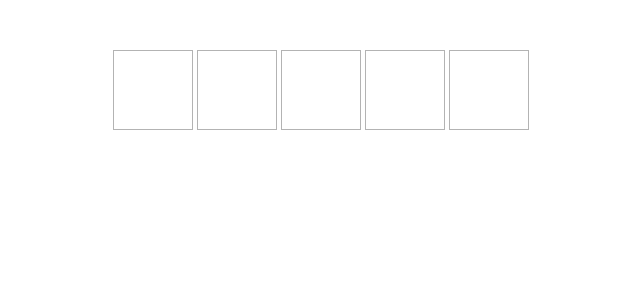
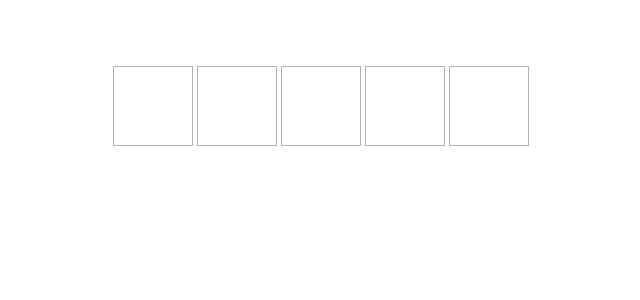
Before and after one commit to rustavellyne/vitest-vue3-coverage, a Vue app: page / in a window 1280 px wide. Shown: the top 300 px of the page, without its empty margins (319-959 px from the left). Built offline with nearby package versions, Linux system fonts and the light colour scheme.

Commit message:
show guesses

```diff
--- a/src/components/GuessInput.vue
+++ b/src/components/GuessInput.vue
@@ -1,13 +1,6 @@
 <template>
   <div class="user-input">
-    <ul class="user-input__word">
-      <li
-        v-for="(letter, index) in formattedGuessInProgress.padEnd(WORD_SIZE, ' ')"
-        :key="`${letter}-${index}`"
-        :data-letter="letter"
-        class="user-input__letter"
-      >{{ letter }}</li>
-    </ul>
+    <guess-view :guess="formattedGuessInProgress" />
     <input
       v-model="formattedGuessInProgress"
       type="text"
@@ -24,6 +17,7 @@
 import {computed, ref, triggerRef } from 'vue';
 import { WORD_SIZE } from '@/settings';
 import dictionary from '@/englishWordsWith5Letters.json';
+import GuessView from '@/components/GuessView.vue';
 
 const emit = defineEmits<{
   'guess-submitted': [guess: string]
@@ -47,9 +41,9 @@ function onSubmitted () {
   if (!dictionary.includes(formattedGuessInProgress.value)) {
     return;
   }
-  emit('guess-submitted', formattedGuessInProgress.value)
+  emit('guess-submitted', formattedGuessInProgress.value);
+  guessInProgress.value = '';
 }
-
 </script>
 
 <style scoped>
@@ -57,34 +51,4 @@ input {
   position: absolute;
   opacity: 0;
 }
-
-.user-input {
-  .user-input__word {
-    list-style: none;
-    padding: 0;
-    display: flex;
-    gap: 0.25rem;
-  }
-  .user-input__letter {
-    background-color: #ffffff;
-    border: 1px solid hsl(0, 0%, 70%);
-    width: 5rem;
-    height: 5rem;
-    display: flex;
-    justify-content: center;
-    align-items: center;
-    font-size: 2rem;
-    font-weight: bolder;
-
-    &:not([data-letter=" "]) {
-      animation: pop 0.1s;
-    }
-  }
-}
-
-@keyframes pop {
-  0% { transform: scale(1) }
-  100% { transform: scale(1.4) }
-}
-
 </style>
--- /dev/null
+++ b/src/components/GuessView.vue
@@ -0,0 +1,44 @@
+<template>
+  <ul class="word">
+    <li
+        v-for="(letter, index) in guess.padEnd(WORD_SIZE, ' ')"
+        :key="`${letter}-${index}`"
+        :data-letter="letter"
+        class="letter"
+    >{{ letter }}</li>
+  </ul>
+</template>
+
+<script setup lang="ts">
+import {WORD_SIZE} from '@/settings.ts';
+
+defineProps<{guess: string}>();
+</script>
+
+<style scoped>
+.word {
+  list-style: none;
+  padding: 0;
+  display: flex;
+  gap: 0.25rem;
+}
+.letter {
+  background-color: #ffffff;
+  border: 1px solid hsl(0, 0%, 70%);
+  width: 5rem;
+  height: 5rem;
+  display: flex;
+  justify-content: center;
+  align-items: center;
+  font-size: 2rem;
+  font-weight: bolder;
+
+  &:not([data-letter=" "]) {
+    animation: pop 0.1s;
+  }
+}
+@keyframes pop {
+  0% { transform: scale(1) }
+  100% { transform: scale(1.4) }
+}
+</style>
--- a/src/components/WordleBoard.vue
+++ b/src/components/WordleBoard.vue
@@ -1,7 +1,16 @@
 <template>
   <div>
+    <ul class="guesses">
+      <li
+        v-for="guess in guessesSubmitted"
+        :key="guess"
+        class="guesses__item"
+      >
+        <guess-view :guess />
+      </li>
+    </ul>
     <guess-input
-        @guess-submitted="guess => guessesSubmitted.push(guess)"
+      @guess-submitted="guess => guessesSubmitted.push(guess)"
     />
     <template v-if="isGameOver">
       <p class="end-of-game-message"> {{ rightGuess ? VICTORY_MESSAGE : DEFEAT_MESSAGE }} </p>
@@ -14,6 +23,7 @@ import {computed, ref} from 'vue';
 import {DEFEAT_MESSAGE, MAX_GUESSES_COUNT, VICTORY_MESSAGE} from '@/settings';
 import dictionary from '@/englishWordsWith5Letters.json';
 import GuessInput from '@/components/GuessInput.vue';
+import GuessView from '@/components/GuessView.vue';
 
 const props = defineProps({
   wordOfTheDay: {
@@ -47,4 +57,13 @@ const isGameOver = computed(() => rightGuess.value || guessesSubmitted.value.len
     transform: translateY(2rem);
   }
 }
+
+.guesses {
+  padding: 0;
+  list-style: none;
+  display: flex;
+  flex-direction: column;
+  gap: 0.25rem;
+  margin-bottom: 1rem;
+}
 </style>
```
Also changed, not shown: 1 other file (tests, documents, lock files or other folders).
